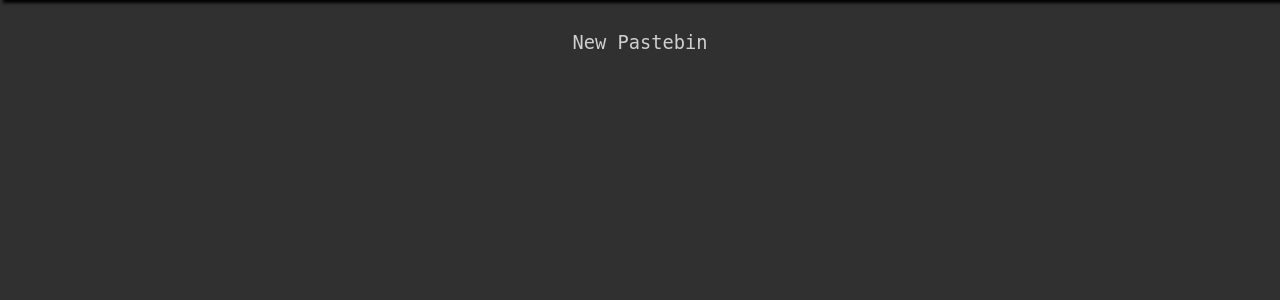
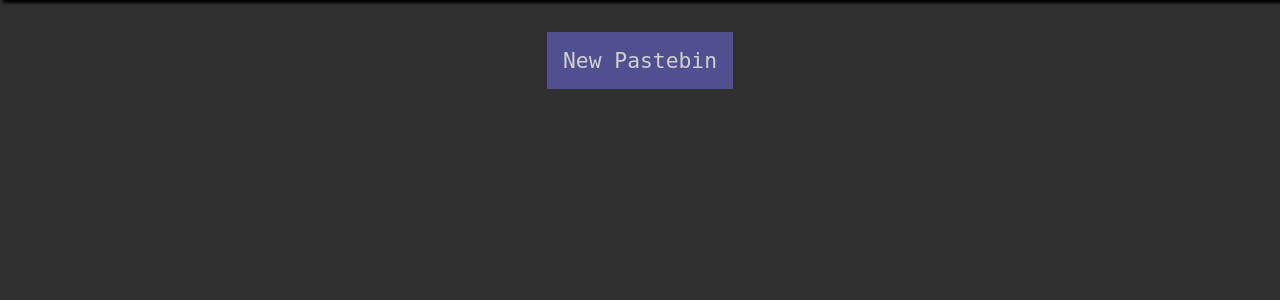
Before and after one commit to dmccrevan/hackathon-ai, a Flask app: template hackathon-ai/templates/pastes-list.html in a window 1280 px wide. Shown: the part 76-376 px from the top of the page. Run offline with Flask 2, Linux system fonts and the light colour scheme; the template is opened without the code that fills it, so the values that code supplies are empty; parts of the project's set-up code (start-up, migrations or seed data) failed here and were passed over.

Commit message:
button css

```diff
--- a/hackathon-ai/templates/pastes-list.html
+++ b/hackathon-ai/templates/pastes-list.html
@@ -1,7 +1,7 @@
 {% extends "base.html" %}
 
 {% block content %}
-<a class="idea" href="/new-paste">New Pastebin</a>
+<a class="button" href="/new-paste">New Pastebin</a>
 {% for paste in pastes %}
 <a href="/paste/{{ paste }}">{{ paste }}</a>
 {% endfor %}
```
Also changed, not shown: 1 other file.
